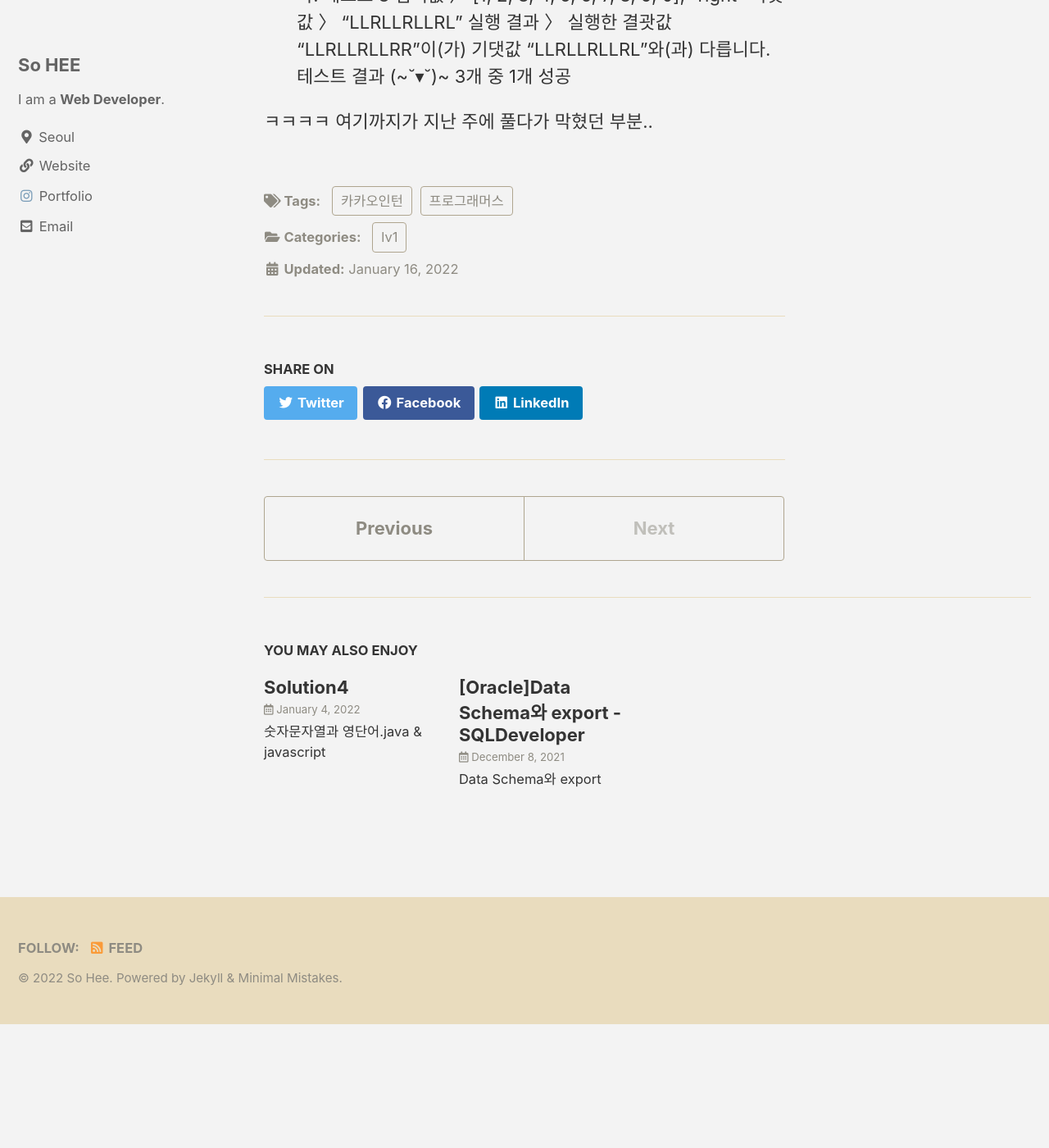
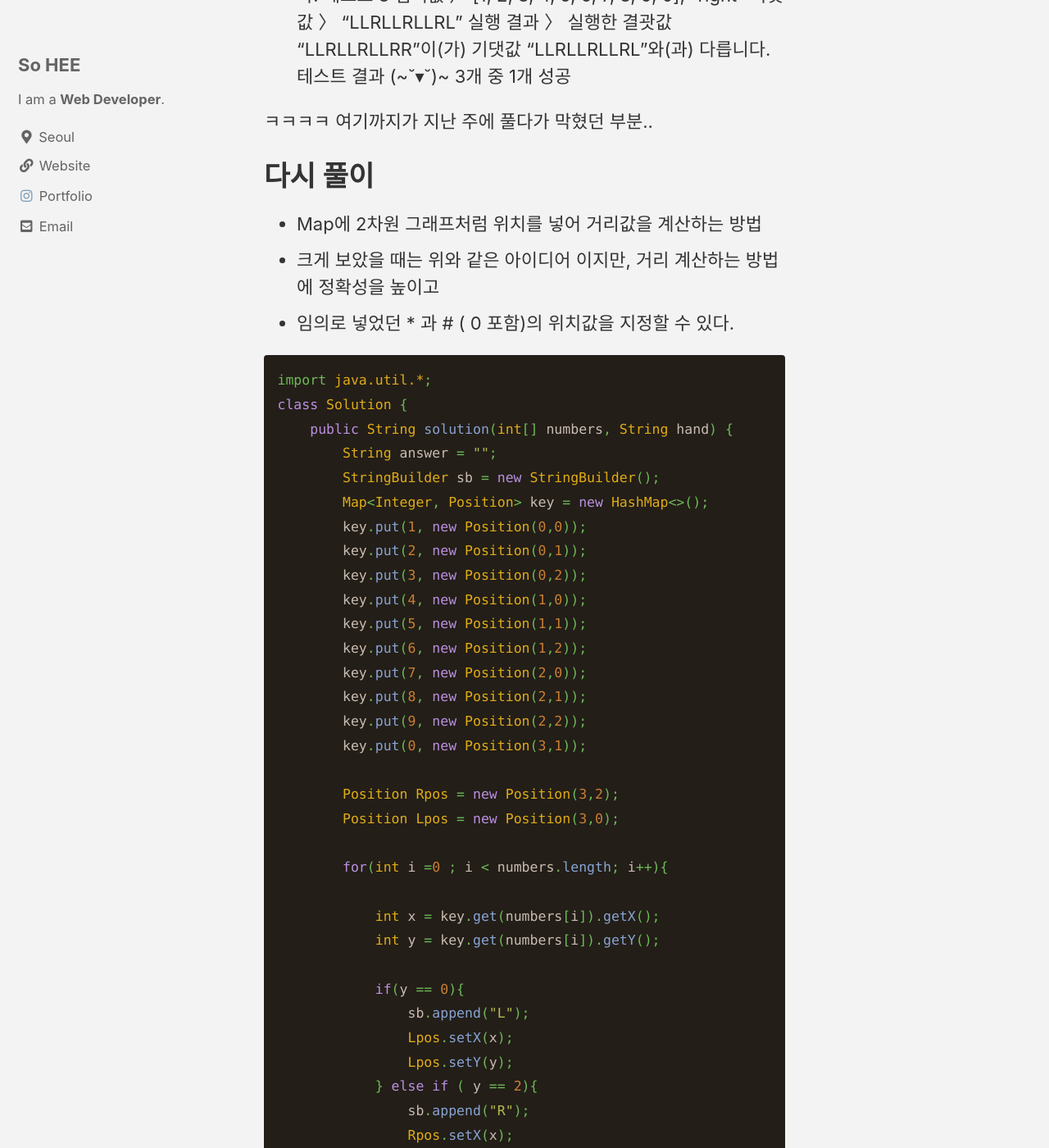
Before and after one commit to sohee-yu/sohee-yu.github.io, a Jekyll site: the page built from _posts/2022-01-16-solution5.md, in a window 1280 px wide and 1400 px high, scrolled down 2246 px. Shown: the whole window at 82% size. Built offline with Jekyll 4.4.1, drawn with Linux system fonts in a browser that asks for light colours; cached includes are drawn as plain includes; before the commit the page ends 3495 px from its top, so only the background shows below that; some of the changed text lies outside the part shown.

Commit message:
no message

````diff
--- a/_posts/2022-01-16-solution5.md
+++ b/_posts/2022-01-16-solution5.md
@@ -77,3 +77,101 @@ class Solution {
   3개 중 1개 성공
 
 ㅋㅋㅋㅋ 여기까지가 지난 주에 풀다가 막혔던 부분..
+
+# 다시 풀이
+
+- Map에 2차원 그래프처럼 위치를 넣어 거리값을 계산하는 방법
+- 크게 보았을 때는 위와 같은 아이디어 이지만, 거리 계산하는 방법에 정확성을 높이고
+- 임의로 넣었던 \* 과 # ( 0 포함)의 위치값을 지정할 수 있다.
+
+```java
+import java.util.*;
+class Solution {
+    public String solution(int[] numbers, String hand) {
+        String answer = "";
+        StringBuilder sb = new StringBuilder();
+        Map<Integer, Position> key = new HashMap<>();
+        key.put(1, new Position(0,0));
+        key.put(2, new Position(0,1));
+        key.put(3, new Position(0,2));
+        key.put(4, new Position(1,0));
+        key.put(5, new Position(1,1));
+        key.put(6, new Position(1,2));
+        key.put(7, new Position(2,0));
+        key.put(8, new Position(2,1));
+        key.put(9, new Position(2,2));
+        key.put(0, new Position(3,1));
+
+        Position Rpos = new Position(3,2);
+        Position Lpos = new Position(3,0);
+
+        for(int i =0 ; i < numbers.length; i++){
+
+            int x = key.get(numbers[i]).getX();
+            int y = key.get(numbers[i]).getY();
+
+            if(y == 0){
+                sb.append("L");
+                Lpos.setX(x);
+                Lpos.setY(y);
+            } else if ( y == 2){
+                sb.append("R");
+                Rpos.setX(x);
+                Rpos.setY(y);
+            } else {
+                int RDis = Math.abs(Rpos.getX() - x) + Math.abs(Rpos.getY() - y);
+                int LDis = Math.abs(Lpos.getX() - x) + Math.abs(Lpos.getY() - y);
+
+                if(RDis > LDis){
+                    sb.append("L");
+                    Lpos.setX(x);
+                    Lpos.setY(y);
+                } else if (RDis < LDis){
+                    sb.append("R");
+                    Rpos.setX(x);
+                    Rpos.setY(y);
+                } else {
+                    if(hand.equals("right") ){
+                        sb.append("R");
+                        Rpos.setX(x);
+                        Rpos.setY(y);
+                    } else {
+                        sb.append("L");
+                        Lpos.setX(x);
+                        Lpos.setY(y);
+                    }
+                }
+            }
+        }
+
+        answer = sb.toString();
+
+        return answer;
+    }
+
+    public static class Position{
+        int x, y;
+
+        public Position(int x, int y) {
+            this.x = x;
+            this.y = y;
+        }
+
+        public int getX() {
+            return x;
+        }
+
+        public void setX(int x) {
+            this.x = x;
+        }
+
+        public int getY() {
+            return y;
+        }
+
+        public void setY(int y) {
+            this.y = y;
+        }
+    }
+}
+```
````
Also changed, not shown: _posts/2022-01-21-javaEquals.md (renamed from _posts/01-java1.md).
